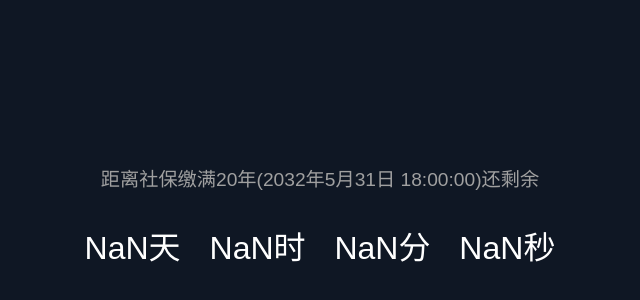
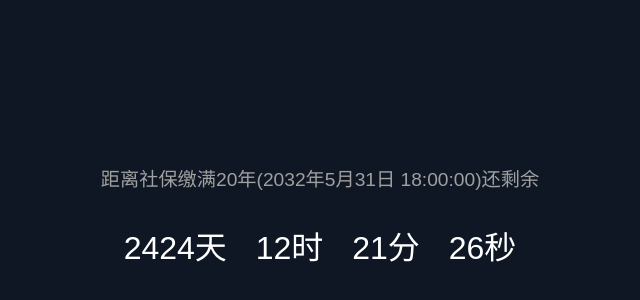
Before and after one commit to taojiework-rgb/countdown, a plain HTML site: page index.html in a window 1280 px wide. Shown: the part 192-492 px from the top of the page, without its empty margins (320-960 px from the left). Drawn offline with Linux system fonts and the light colour scheme.

Commit message:
5前面补齐0

```diff
--- a/index.html
+++ b/index.html
@@ -21,7 +21,7 @@
   </div>
 
   <script>
-    const targetTime = new Date('2032-5-31T18:00:00').getTime();
+    const targetTime = new Date('2032-05-31T18:00:00').getTime();
 
     function pad(num){return String(num).padStart(2,'0');}
 
```
